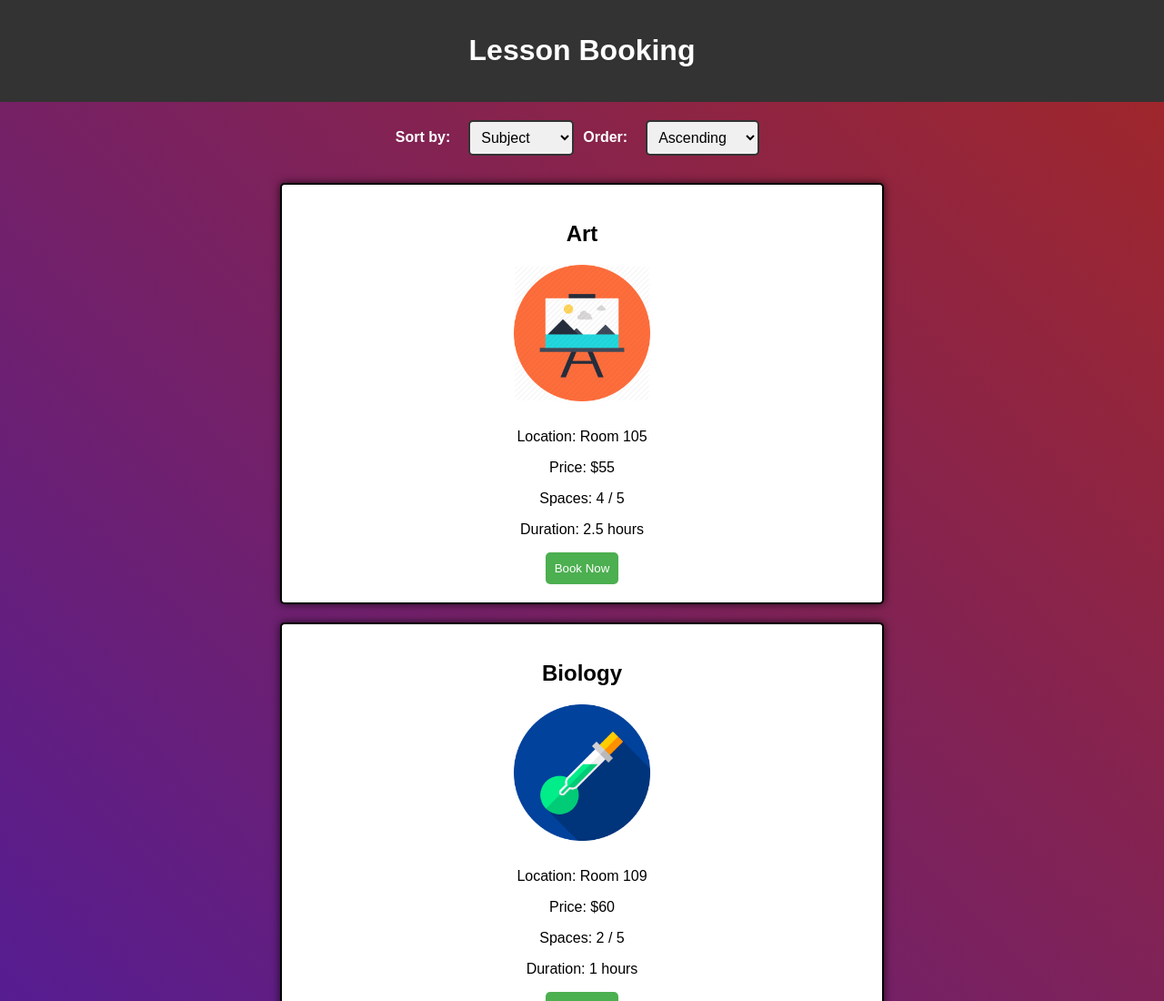
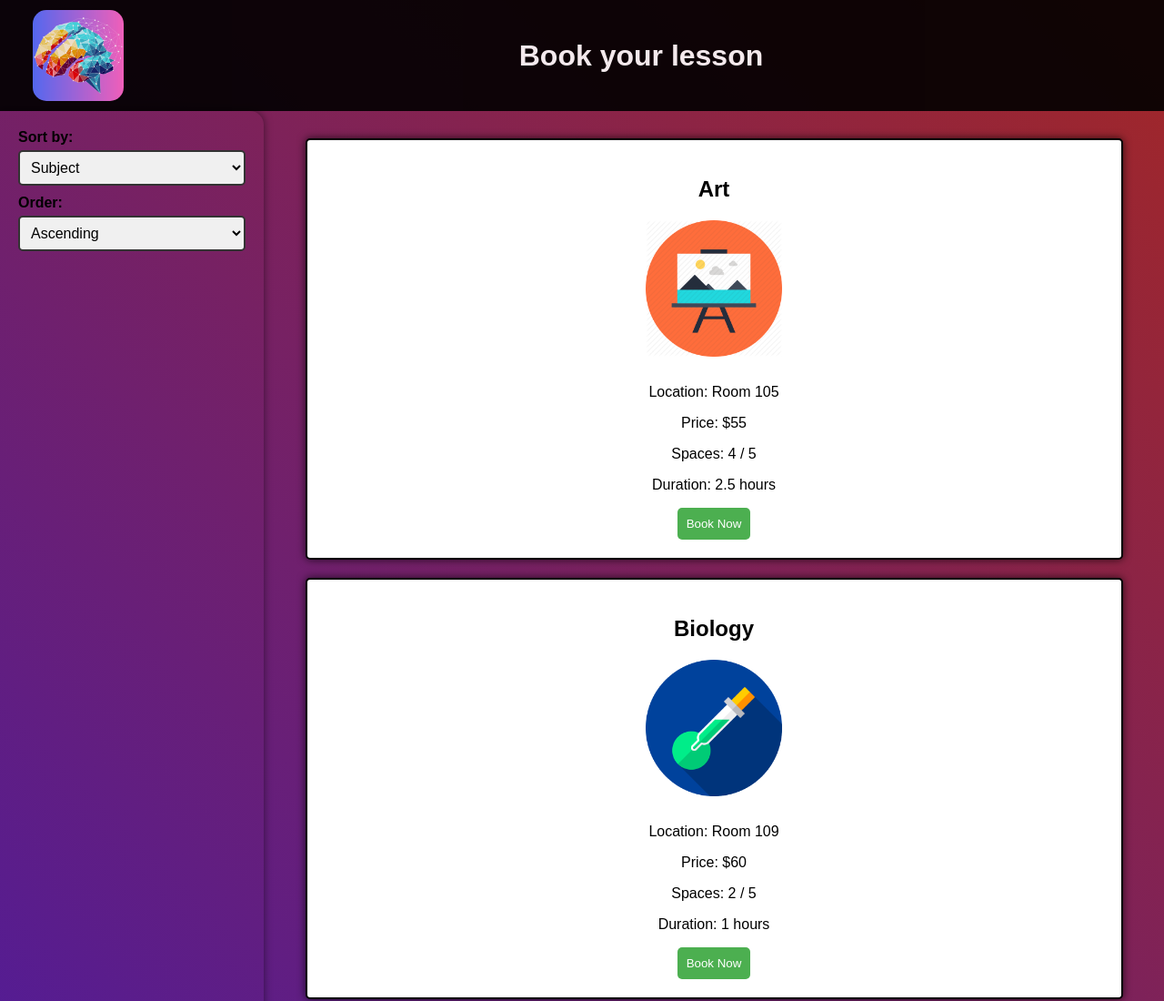
Before and after one commit to FabianC1/LessonBookingSystem-FullStack, a plain HTML site: page index.html in a window 1280 px wide. Shown: the top 1100 px of the page at 91% size. Drawn offline with nearby package versions, Linux system fonts and the light colour scheme.

Commit message:
added icon, changed the sort to be on the side, and more design changes.

```diff
--- a/index.html
+++ b/index.html
@@ -9,17 +9,19 @@
     <link rel="stylesheet" href="https://cdnjs.cloudflare.com/ajax/libs/font-awesome/5.15.1/css/all.min.css">
     <script src="https://unpkg.com/vue@2.7.8/dist/vue.js"></script>
     <script src="vue.js" defer></script> <!-- Link to JS file -->
-    <title>Lesson List</title>
+    <title>Lesson Booking</title>
 </head>
 
 <body>
     <div id="app">
         <header>
+            <img src="images/icon.png" alt="Icon" class="header-icon">
             <h1>{{ sitename }}</h1>
         </header>
 
         <main>
-            <!-- Sorting controls -->
+            <!-- Sidebar for sorting controls -->
+            <div class="sidebar">
                 <div class="sorting-controls">
                     <label for="sort-by">Sort by:</label>
                     <select v-model="sortAttribute">
@@ -36,8 +38,10 @@
                         <option value="descending">Descending</option>
                     </select>
                 </div>
+            </div>
 
             <!-- Lesson cards -->
+            <div class="lesson-container">
                 <div class="lesson" v-for="lesson in sortedLessons" :key="lesson.id">
                     <h2>{{ lesson.subject }}</h2>
                     <img :src="lesson.image" :alt="lesson.subject">
@@ -48,6 +52,7 @@
                     <button v-if="lesson.spaces > 0" @click="bookSpace(lesson)">Book Now</button>
                     <p v-else class="full">This class is full</p>
                 </div>
+            </div>
         </main>
     </div>
 
--- a/style.css
+++ b/style.css
@@ -7,17 +7,66 @@ body {
 }
 
 header {
-    background-color: #333;
+    background-color: #000000;
     color: #fff;
     padding: 1em;
-    text-align: center;
+    height: 90px;
+    display: flex; /* Use flexbox for layout */
+    align-items: center; /* Center items vertically */
+    position: relative; /* Position relative for absolute child */
+    opacity: 0.9;
 }
 
+header i {
+    font-size: 24px; /* Adjust size as needed */
+    margin-right: 10px; /* Space between icon and title */
+    color: #fff; /* Set icon color */
+}
+
+header h1 {
+    flex-grow: 1; /* Allow h1 to grow and take available space */
+    text-align: center; /* Center the title */
+    margin: 0; /* Remove default margin */
+}
+
+.header-icon {
+    width: 100px; /* Adjust the size */
+    height: auto; /* Maintain aspect ratio */
+    margin-right: 10px; /* Space between icon and title */
+    margin-left: 20px;
+    border-radius: 15px;
+}
+
+
+
+
 main {
+    display: flex; /* Use flexbox for layout */
+}
+
+/* Sidebar styling */
+.sidebar {
+    width: 250px; /* Width of the sidebar */
+    padding: 20px;
+    background-color: transparent;
+    box-shadow: 0 0 10px rgba(0, 0, 0, 0.5);
+    border-top-right-radius: 15px; /* Adjust the radius as needed */
+    border-bottom-right-radius: 15px; /* Adjust the radius as needed */
+}
+
+.sorting-controls {
+    margin-bottom: 20px;
     display: flex;
-    flex-direction: column;
-    align-items: center;
+    flex-direction: column; /* Stack labels and selects vertically */
+}
+
+/* Lesson cards container */
+.lesson-container {
+    display: flex; /* Use flexbox for lesson cards */
+    flex-direction: column; /* Stack lesson cards vertically */
+    align-items: center; /* Center lesson cards */
     padding: 20px;
+    flex-grow: 1; /* Allow this area to grow */
 }
 
 /* Lesson card styling */
@@ -28,7 +77,7 @@ main {
     box-shadow: 0 0 10px rgba(0, 0, 0, 0.7);
     padding: 20px;
     margin: 10px;
-    width: 50%;
+    width: 90%; /* Adjust the width for responsiveness */
     text-align: center;
 }
 
@@ -58,22 +107,15 @@ button:hover {
 }
 
 /* Sorting controls styling */
-.sorting-controls {
-    margin-bottom: 20px;
-    display: flex;
-    justify-content: center;
-    align-items: center;
-}
-
 .sorting-controls label {
-    color: white;
+    color: #000000;
     font-weight: bold;
-    margin-right: 10px;
+    margin-bottom: 5px; /* Add space between label and select */
 }
 
 .sorting-controls select {
     padding: 8px;
-    margin: 0 10px;
+    margin: 0 0 10px; /* Add space between selects */
     border: 2px solid #333;
     border-radius: 5px;
     background-color: #f0f0f0;
--- a/vue.js
+++ b/vue.js
@@ -1,7 +1,7 @@
 let app = new Vue({
     el: "#app",
     data: {
-        sitename: "Lesson Booking",
+        sitename: "Book your lesson",
         lessons: [
             { id: 1, subject: "Math", location: "Room 101", price: 50, spaces: 3, image: "images/maths.png", duration: 2 },
             { id: 2, subject: "Science", location: "Room 102", price: 60, spaces: 5, image: "images/science.jpg", duration: 1.5 },
```
Also changed, not shown: Images/icon.png (added). Lines whose indentation alone changed are shown as unchanged.
